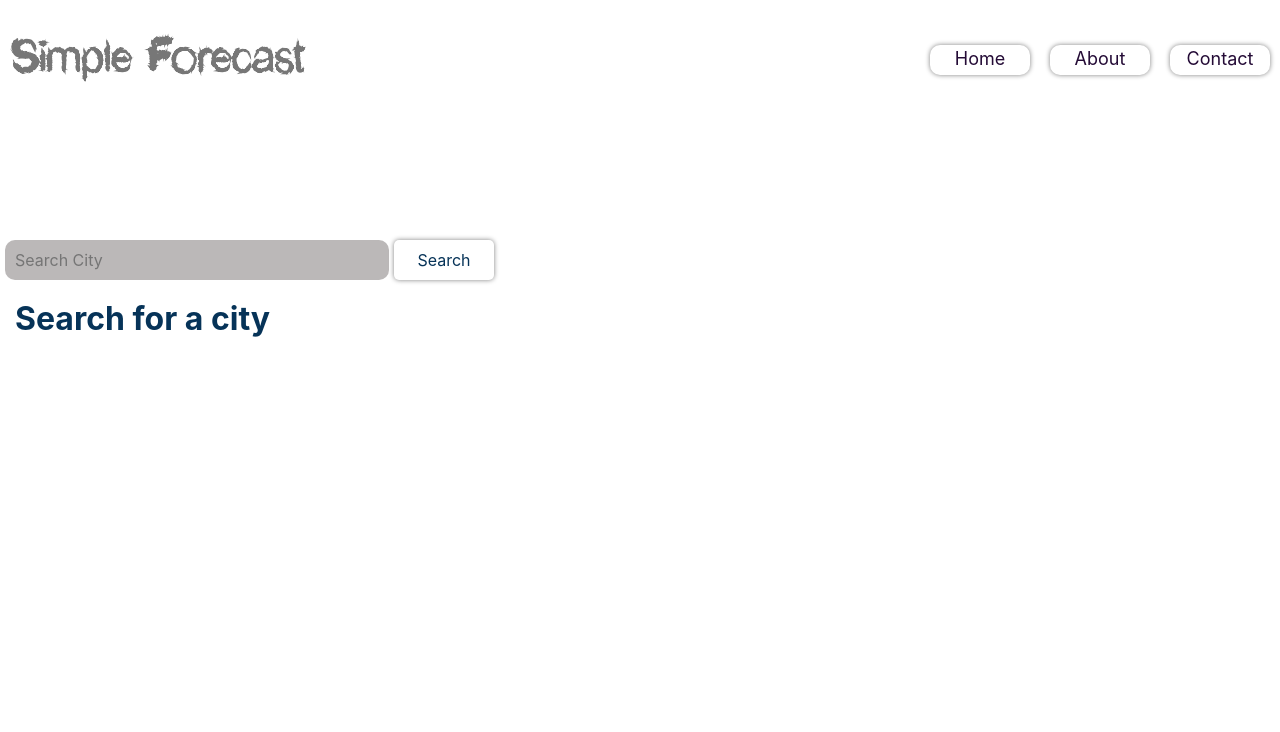
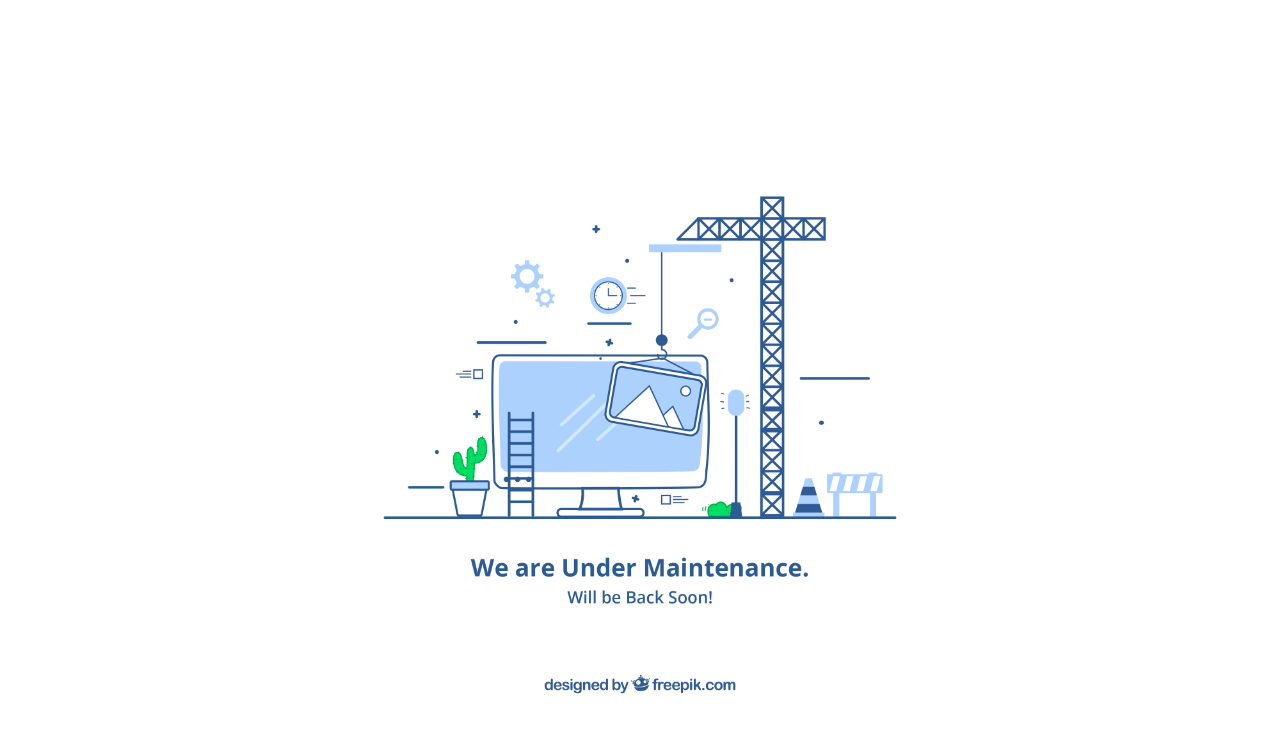
Before and after one commit to Quadrizzz/weatherApp, a React (Create React App) app: page / in a window 1280 px wide. Shown: the top 732 px of the page. Built offline with nearby package versions, Linux system fonts and the light colour scheme.

Commit message:
maintenance

```diff
--- a/src/Container/App.css
+++ b/src/Container/App.css
@@ -7,6 +7,20 @@ body{
 @font-face{
     font-family: myFirstFont;
     src: url(../Components/assets/Chalk-y\ Sans.otf );
+}
+
+.construction{
+    height: 100vh;
+    width: 100%;
+    display: flex;
+    flex-direction: column;
+    align-items: center;
+    justify-content: center;
+}
+
+.construction img{
+    width: 50%;
+    height: auto;
 }
 
 .header{
--- a/src/Container/App.js
+++ b/src/Container/App.js
@@ -1,131 +1,136 @@
 import React, { Component } from 'react';
 import './App.css';
-import Card from '../Components/card';
-import Loading from '../Components/loading'
+// import Card from '../Components/card';
+// import Loading from '../Components/loading'
 // import Cardlist from '../Components/ncardlist'
-import Searcbox from '../Components/searchbox'
-import Header from '../Components/header'
-import Contacts from '../Components/contacts'
-import About from '../Components/about';
+// import Searcbox from '../Components/searchbox'
+// import Header from '../Components/header'
+// import Contacts from '../Components/contacts'
+// import About from '../Components/about';
+import construction from './construction.jpg'
 
 class App extends Component{
-  constructor(){
-    super();
-    this.state = {
-      route : "home",
-      city : "",
-      display:null,
-      news :  null,
-      country : null,
-      loading : "false"
-    }
-  }
+  // constructor(){
+  //   super();
+  //   this.state = {
+  //     route : "home",
+  //     city : "",
+  //     display:null,
+  //     news :  null,
+  //     country : null,
+  //     loading : "false"
+  //   }
+  // }
 
-  onsearchchange = () => {
-    this.fethdata()
-    this.setLoading("true")
-  }
+  // onsearchchange = () => {
+  //   this.fethdata()
+  //   this.setLoading("true")
+  // }
 
-  onchange = ( e )=>{
-        if(e.target.value === ""){
-          this.setState({ display : null});
-        }
-        else{
-          this.setState({city : e.target.value})
-        }
-  }
+  // onchange = ( e )=>{
+  //       if(e.target.value === ""){
+  //         this.setState({ display : null});
+  //       }
+  //       else{
+  //         this.setState({city : e.target.value})
+  //       }
+  // }
 
-  setLoading = (val)=>{
-    this.setState({loading : val})
-  }
+  // setLoading = (val)=>{
+  //   this.setState({loading : val})
+  // }
 
-  onRouteChange = (input) =>{
-    this.setState({route : input})
-    console.log(this.state.route)
-  }
+  // onRouteChange = (input) =>{
+  //   this.setState({route : input})
+  //   console.log(this.state.route)
+  // }
 
 
-  fethdata=()=>{
-    fetch(`https://cors-anywhere.herokuapp.com/http://api.openweathermap.org/data/2.5/weather?q=${ this.state.city }&units=metric&appid=d2d86a50e28bb4640bcc1e017fbd9e92`,
-    {
-      method: 'GET',
-      headers: {
-        'Content-Type': 'application/json',
-        'Accept': 'application/json'
-    }
+  // fethdata=()=>{
+  //   fetch(`https://cors-anywhere.herokuapp.com/http://api.openweathermap.org/data/2.5/weather?q=${ this.state.city }&units=metric&appid=d2d86a50e28bb4640bcc1e017fbd9e92`,
+  //   {
+  //     method: 'GET',
+  //     headers: {
+  //       'Content-Type': 'application/json',
+  //       'Accept': 'application/json'
+  //   }
 
-  }).then((response)=>{
-    if(response.status >= 200 && response.status <= 299){
-      return response.json()}
-    else{
-      throw Error(response.statusText)
-    }
-    }
-      ).then( users => {
-        if(users){
-          this.setState({ display : users}, this.setLoading("false"))
+  // }).then((response)=>{
+  //   if(response.status >= 200 && response.status <= 299){
+  //     return response.json()}
+  //   else{
+  //     throw Error(response.statusText)
+  //   }
+  //   }
+  //     ).then( users => {
+  //       if(users){
+  //         this.setState({ display : users}, this.setLoading("false"))
 
-        }
-      }
-    ).catch((error) => {
-         alert(error + " PLEASE ENTER A VALID CITY")
-         this.setLoading("false")
-      });
-  }
+  //       }
+  //     }
+  //   ).catch((error) => {
+  //        alert(error + " PLEASE ENTER A VALID CITY")
+  //        this.setLoading("false")
+  //     });
+  // }
 
 
 
   render(){
-    const {city, display, route, errorText, loading} = this.state;
-  if(loading === "false" && route === 'home' && !display){
+  //   const {city, display, route, errorText, loading} = this.state;
+  // if(loading === "false" && route === 'home' && !display){
     return(
-      <div id = 'main'>
-        <Header onRouteChange = {this.onRouteChange}/>
-        <Searcbox   searchchange = {this.onsearchchange} change = {this.onchange} />
+      <div className = 'construction'>
+        <img src = {construction} alt = "Site Under Construction"></img>
       </div>
     )
-  }
-  else if(loading === "true" && route === "home" && !display){
-    return(
-      <div id = 'main'>
-        <Header onRouteChange = {this.onRouteChange}/>
-        <Searcbox   searchchange = {this.searchchange}  change = { this.onchange }/>
-        <div className = "Loading">
-          <Loading/>
-        </div>
-      </div>
-    )
-  }
-  else if(display && route === "home"){
-    return(
-        <div id = 'main'>
-          <Header onRouteChange = {this.onRouteChange}/>
-          <Searcbox   searchchange = {this.searchchange}  change = { this.onchange }/>
-          <Card city = { city } display = { display }  errorText = {errorText}/>
-        </div>
-      )
-  }
-  if(route === "contacts"){
-    return(
-      <div id = 'main'>
-        <Header onRouteChange = {this.onRouteChange}/>
-        <Contacts />
-      </div>
-    )
-  }
+  //     <div id = 'main'>
+  //       <Header onRouteChange = {this.onRouteChange}/>
+  //       <Searcbox   searchchange = {this.onsearchchange} change = {this.onchange} />
+  //     </div>
+  //   )
+  // }
+  // else if(loading === "true" && route === "home" && !display){
+  //   return(
+  //     <div id = 'main'>
+  //       <Header onRouteChange = {this.onRouteChange}/>
+  //       <Searcbox   searchchange = {this.searchchange}  change = { this.onchange }/>
+  //       <div className = "Loading">
+  //         <Loading/>
+  //       </div>
+  //     </div>
+  //   )
+  // }
+  // else if(display && route === "home"){
+  //   return(
+  //       <div id = 'main'>
+  //         <Header onRouteChange = {this.onRouteChange}/>
+  //         <Searcbox   searchchange = {this.searchchange}  change = { this.onchange }/>
+  //         <Card city = { city } display = { display }  errorText = {errorText}/>
+  //       </div>
+  //     )
+  // }
+  // if(route === "contacts"){
+  //   return(
+  //     <div id = 'main'>
+  //       <Header onRouteChange = {this.onRouteChange}/>
+  //       <Contacts />
+  //     </div>
+  //   )
+  // }
 
-  if(route === "about"){
-    return(
-      <div id = 'main'>
-        <Header onRouteChange = {this.onRouteChange}/>
-        <About />
-      </div>
-    )
-  }
+  // if(route === "about"){
+  //   return(
+  //     <div id = 'main'>
+  //       <Header onRouteChange = {this.onRouteChange}/>
+  //       <About />
+  //     </div>
+  //   )
+  // }
 
 
 
+    }
   }
-}
 
 export default App;
```
Also changed, not shown: src/Container/construction.jpg (added).
